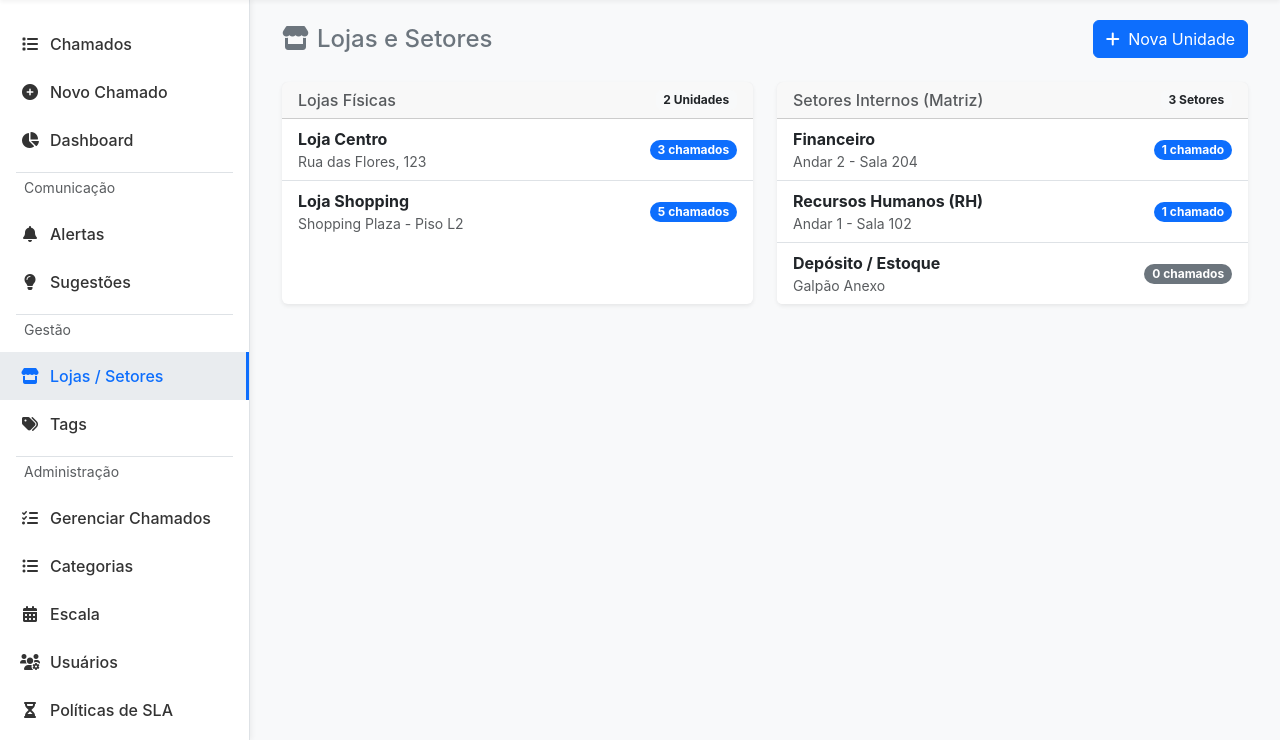
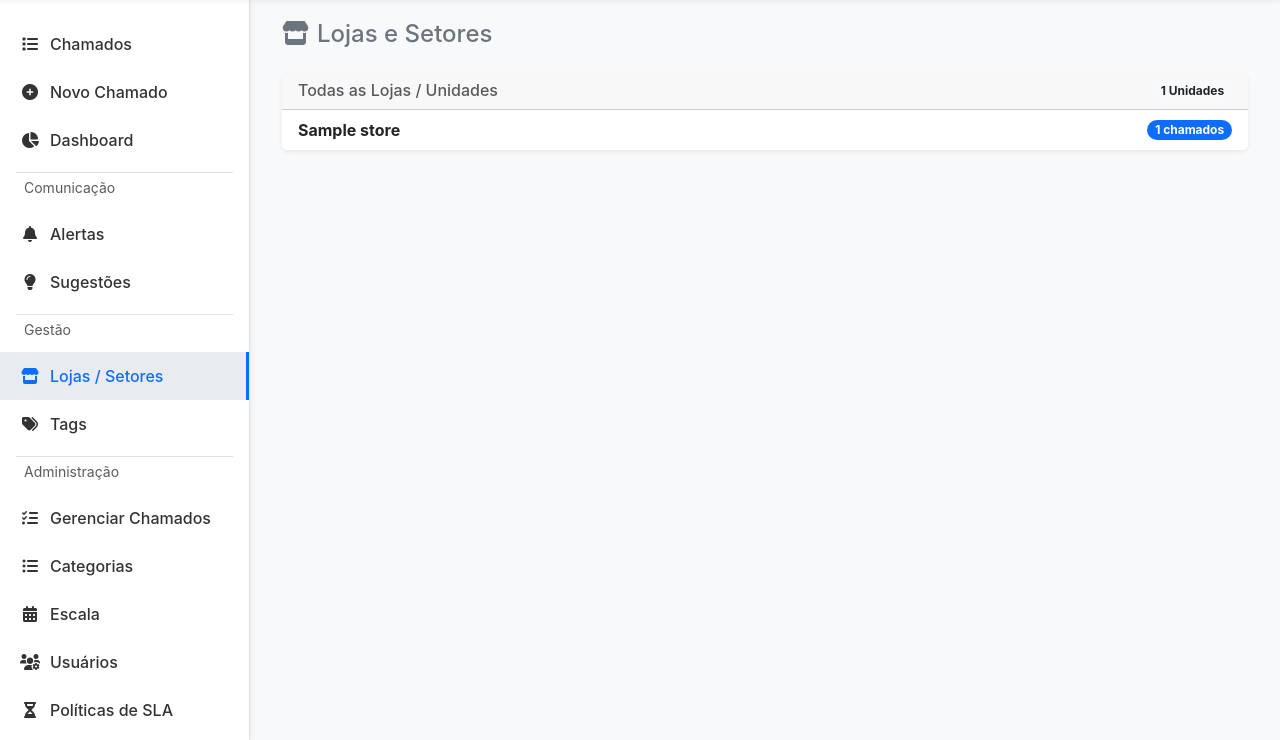
Before and after one commit to derschutz3/goat, a Flask app: page /lojas/ in a window 1280 px wide. Shown: the part 60-800 px from the top of the page. Run offline with Flask 3, Linux system fonts and the light colour scheme; a user stored in the database is signed in; tables that the repository leaves empty hold one stand-in row (values such as "Sample post").

Commit message:
Fix lojas_setores template to iterate stats list

```diff
--- a/app/templates/lojas_setores.html
+++ b/app/templates/lojas_setores.html
@@ -5,65 +5,31 @@
 {% block content %}
 <div class="d-flex justify-content-between align-items-center mb-4">
     <h4 class="mb-0 text-secondary"><i class="fas fa-store me-2"></i>Lojas e Setores</h4>
-    <button class="btn btn-primary"><i class="fas fa-plus me-1"></i> Nova Unidade</button>
+    <!-- <button class="btn btn-primary"><i class="fas fa-plus me-1"></i> Nova Unidade</button> -->
 </div>
 
 <div class="row g-4">
     <!-- Lojas -->
-    <div class="col-md-6">
+    <div class="col-12">
         <div class="card border-0 shadow-sm h-100">
             <div class="card-header d-flex justify-content-between align-items-center">
-                <h6 class="mb-0 text-muted">Lojas Físicas</h6>
-                <span class="badge bg-light text-dark">2 Unidades</span>
+                <h6 class="mb-0 text-muted">Todas as Lojas / Unidades</h6>
+                <span class="badge bg-light text-dark">{{ stats|length }} Unidades</span>
             </div>
             <div class="list-group list-group-flush">
+                {% for store in stats %}
                 <a href="#" class="list-group-item list-group-item-action d-flex justify-content-between align-items-center">
                     <div>
-                        <strong>Loja Centro</strong>
-                        <div class="small text-muted">Rua das Flores, 123</div>
+                        <strong>{{ store.name }}</strong>
+                        <!-- <div class="small text-muted">Endereço não cadastrado</div> -->
                     </div>
-                    <span class="badge bg-primary rounded-pill">3 chamados</span>
+                    <span class="badge bg-{{ 'primary' if store.count > 0 else 'secondary' }} rounded-pill">{{ store.count }} chamados</span>
                 </a>
-                <a href="#" class="list-group-item list-group-item-action d-flex justify-content-between align-items-center">
-                    <div>
-                        <strong>Loja Shopping</strong>
-                        <div class="small text-muted">Shopping Plaza - Piso L2</div>
-                    </div>
-                    <span class="badge bg-primary rounded-pill">5 chamados</span>
-                </a>
-            </div>
-        </div>
-    </div>
-
-    <!-- Setores Internos -->
-    <div class="col-md-6">
-        <div class="card border-0 shadow-sm h-100">
-            <div class="card-header d-flex justify-content-between align-items-center">
-                <h6 class="mb-0 text-muted">Setores Internos (Matriz)</h6>
-                <span class="badge bg-light text-dark">3 Setores</span>
-            </div>
-            <div class="list-group list-group-flush">
-                <a href="#" class="list-group-item list-group-item-action d-flex justify-content-between align-items-center">
-                    <div>
-                        <strong>Financeiro</strong>
-                        <div class="small text-muted">Andar 2 - Sala 204</div>
-                    </div>
-                    <span class="badge bg-primary rounded-pill">1 chamado</span>
-                </a>
-                <a href="#" class="list-group-item list-group-item-action d-flex justify-content-between align-items-center">
-                    <div>
-                        <strong>Recursos Humanos (RH)</strong>
-                        <div class="small text-muted">Andar 1 - Sala 102</div>
-                    </div>
-                    <span class="badge bg-primary rounded-pill">1 chamado</span>
-                </a>
-                <a href="#" class="list-group-item list-group-item-action d-flex justify-content-between align-items-center">
-                    <div>
-                        <strong>Depósito / Estoque</strong>
-                        <div class="small text-muted">Galpão Anexo</div>
-                    </div>
-                    <span class="badge bg-secondary rounded-pill">0 chamados</span>
-                </a>
+                {% else %}
+                <div class="list-group-item text-center text-muted py-3">
+                    Nenhuma loja encontrada.
+                </div>
+                {% endfor %}
             </div>
         </div>
     </div>
```
